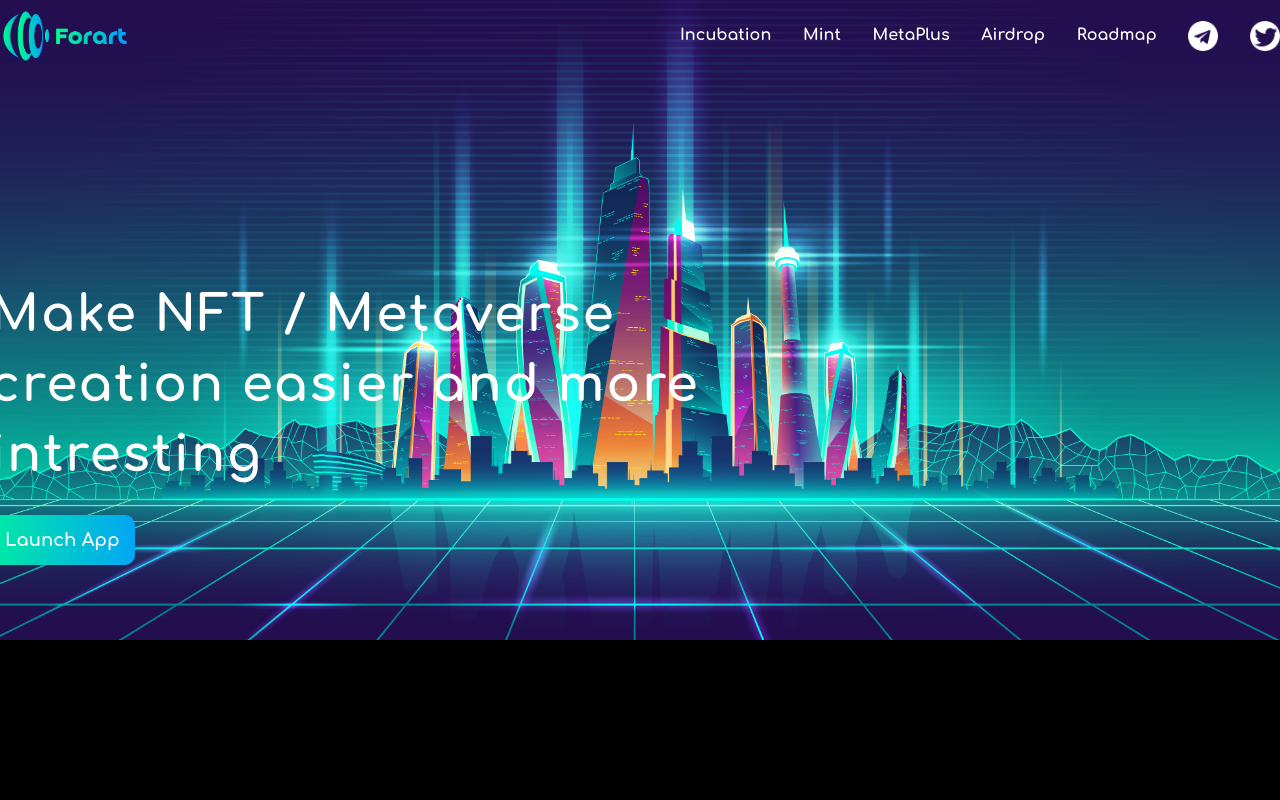
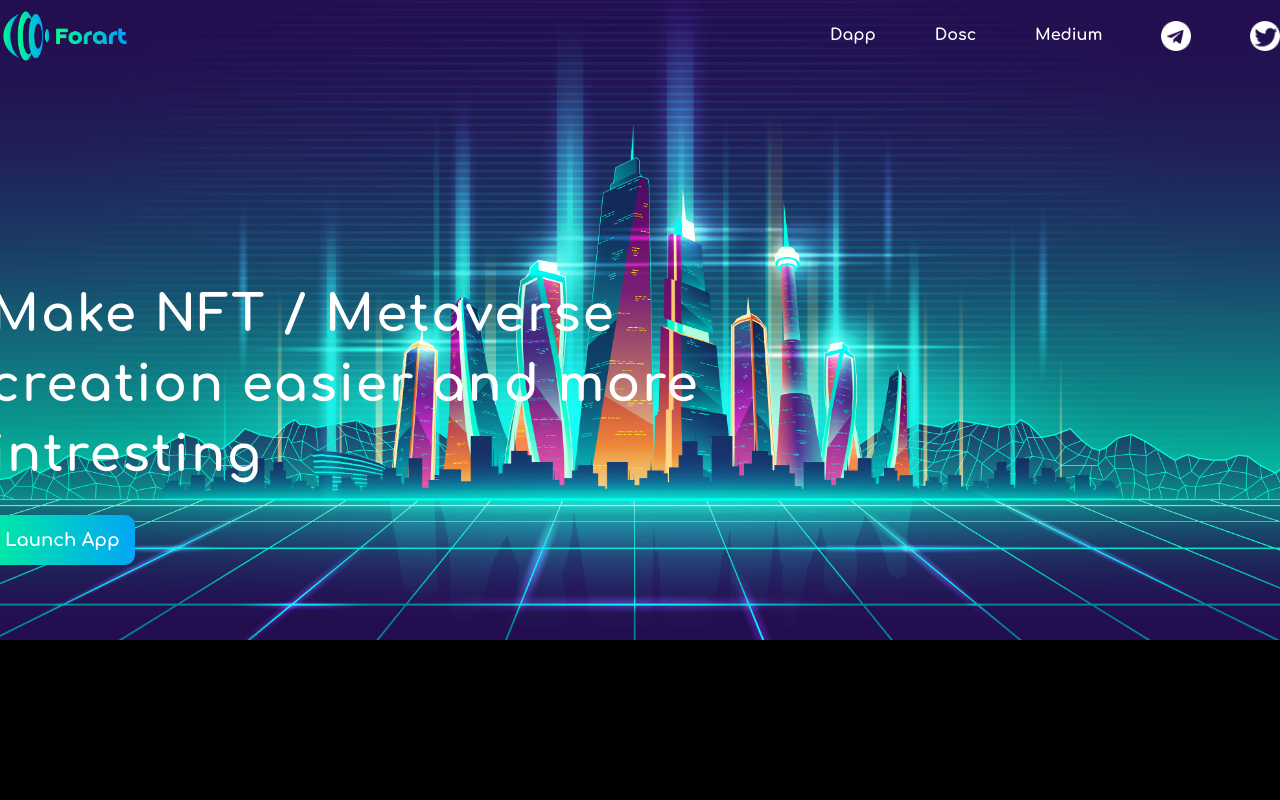
Before and after one commit to harikharan07/forart-website, a React (Create React App) app: page / in a window 1280 px wide. Shown: the top 800 px of the page. Built offline with nearby package versions, Linux system fonts and the light colour scheme.

Commit message:
add Docs and Medium

```diff
--- a/src/pages/top/navbar.tsx
+++ b/src/pages/top/navbar.tsx
@@ -61,7 +61,7 @@ const NavLinksContainer = styled.div`
   display: flex;
   align-items: center;
   justify-content: space-between;
-  width: 600px;
+  width: 450px;
 
   li {
     list-style: none;
@@ -92,11 +92,12 @@ const Navbar: React.FC = () => {
           <img src={LogoIcon} />
         </Logo>
         <NavLinksContainer id="NavLinksContainer">
-          <li><a onClick={() => scrollToPart('Incubation')}>Incubation</a></li>
-          <li><a onClick={() => scrollToPart('Mint')}>Mint</a></li>
-          <li><a onClick={() => scrollToPart('MetaPlus')}>MetaPlus</a></li>
-          <li><a onClick={() => scrollToPart('Airdrop')}>Airdrop</a></li>
-          <li><a onClick={() => scrollToPart('Roadmap')}>Roadmap</a></li>
+          <li><a href="https://app.forart.co/" target="_blank" rel="noreferrer">Dapp</a></li>
+          <li><a>Dosc</a></li>
+          <li><a>Medium</a></li>
+          {/*<li><a onClick={() => scrollToPart('MetaPlus')}>MetaPlus</a></li>*/}
+          {/*<li><a onClick={() => scrollToPart('Airdrop')}>Airdrop</a></li>*/}
+          {/*<li><a onClick={() => scrollToPart('Roadmap')}>Roadmap</a></li>*/}
           <li><a href={'https://t.me/forart_co'} target="_blank" rel="noreferrer"><img className="telegram" src={telegram} /></a></li>
           <li><a href={'https://twitter.com/forart_ai'} target="_blank" rel="noreferrer"><img className="twitter" src={twitter} /></a></li>
         </NavLinksContainer>
```
